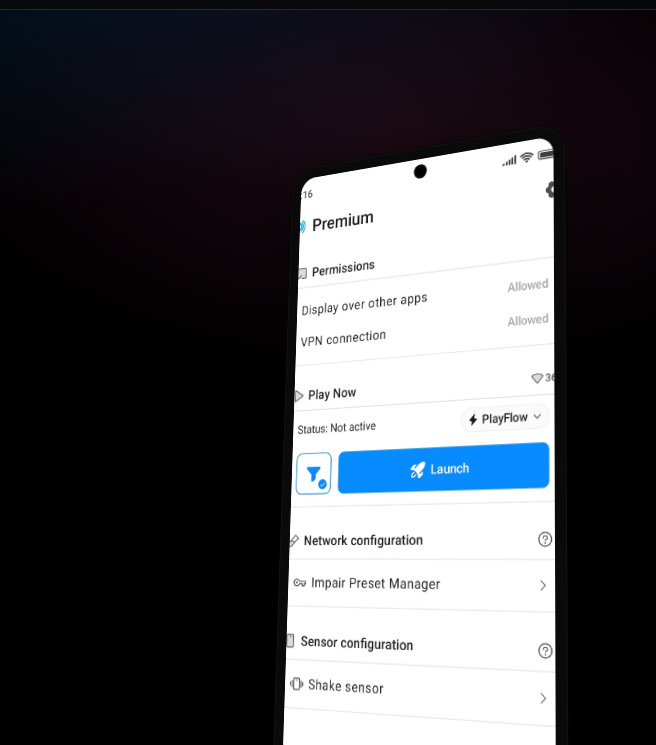
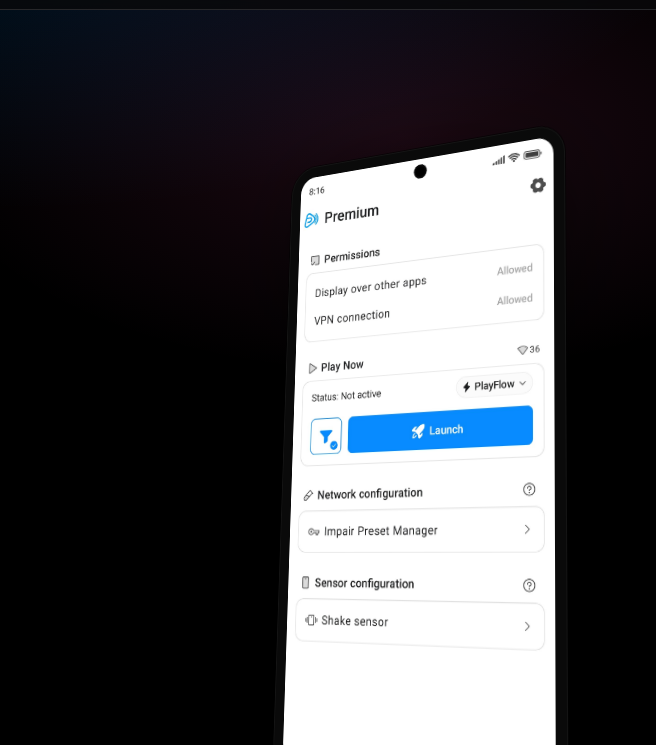
Before and after one commit to doanhoaian/play-ping-site, a plain HTML site: page index.html in a window 1280 px wide. Shown: the part 55-800 px from the top of the page, 624-1280 px from the left. Drawn offline with nearby package versions, Linux system fonts and the light colour scheme.

Commit message:
refactor: Change screenshot

```diff
--- a/index.html
+++ b/index.html
@@ -96,7 +96,7 @@
                     <div class="phone3d">
                         <div class="face front">
                             <div class="notch"></div>
-                            <img class="screen" src="images/screenshot-1.jpg" alt="PlayPing screenshot">
+                            <img class="screen" src="images/screenshot-0.jpg" alt="PlayPing screenshot">
                         </div>
                         <div class="face back"></div>
                         <div class="face right"></div>
```
Also changed, not shown: images/screenshot-0.jpg (added).
